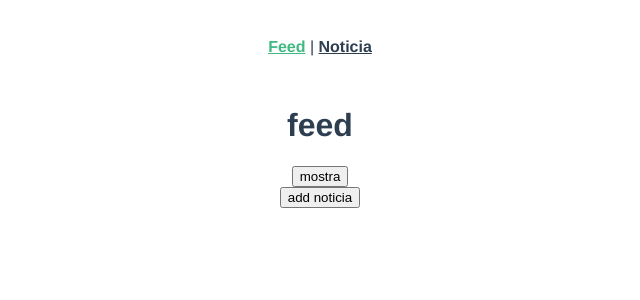
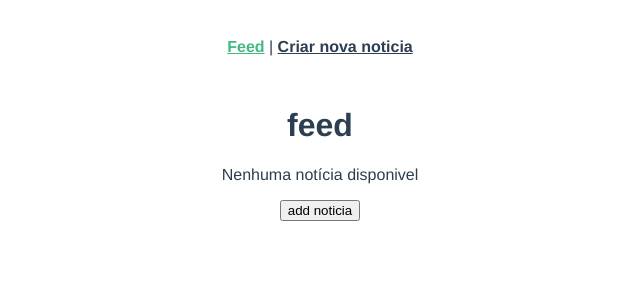
Before and after one commit to pedrodiogo219/portal-noticias, a Vue app: page / in a window 1280 px wide. Shown: the top 300 px of the page, without its empty margins (320-960 px from the left). Built offline with nearby package versions, Linux system fonts and the light colour scheme.

Commit message:
add message when there's no news

```diff
--- a/src/App.vue
+++ b/src/App.vue
@@ -1,7 +1,7 @@
 <template>
   <nav>
     <router-link to="/">Feed</router-link> |
-    <router-link to="/noticia">Noticia</router-link>
+    <router-link to="/nova-noticia">Criar nova noticia</router-link>
   </nav>
   <router-view/>
 </template>
--- a/src/components/FeedNoticias.vue
+++ b/src/components/FeedNoticias.vue
@@ -1,9 +1,11 @@
 <template>
     <h1>feed</h1>
-    <button v-on:click="mostra()">mostra</button>
 
-    <div id="listaNoticias">
+    <div id="listaNoticias" v-if="noticiasExists()">
         <ResumoNoticia v-for="(noticia, index) in this.$parent.noticias.value" :key="index" :noticia="noticia"></ResumoNoticia>
+    </div>
+    <div v-else>
+        <p>Nenhuma notícia disponivel</p>
     </div>
 
 </template>
@@ -11,15 +13,19 @@
 <script>
     import ResumoNoticia from './ResumoNoticia.vue';
 
-
     export default {
+    data() {
+        return {
+            noticiasExists: () => {
+                return (JSON.stringify(this.$parent.noticias.value) != '[]')
+            }
+        }
+    },
     created() {
-        console.log(this.$parent.noticias);
+        console.log('created', this.$parent.noticias.value);
     },
-    methods: {
-        mostra: function () {
-            console.log(this.$parent.noticias);
-        }
+    mounted(){
+        console.log('mounted', this.$parent.noticias.value);
     },
     components: { ResumoNoticia }
 }
--- a/src/router/index.js
+++ b/src/router/index.js
@@ -14,6 +14,12 @@ const routes = [
     // this generates a separate chunk (about.[hash].js) for this route
     // which is lazy-loaded when the route is visited.
     component: () => import(/* webpackChunkName: "about" */ '../views/NoticiaCompletaView.vue')
+  },
+  {
+    path: '/nova-noticia',
+    name: 'nova-noticia',
+
+    component: () => import('../views/NovaNoticiaView.vue')
   }
 ]
 
--- /dev/null
+++ b/src/views/NovaNoticiaView.vue
@@ -0,0 +1,3 @@
+<template>
+    <h1>nova noticia</h1>
+</template>
```
